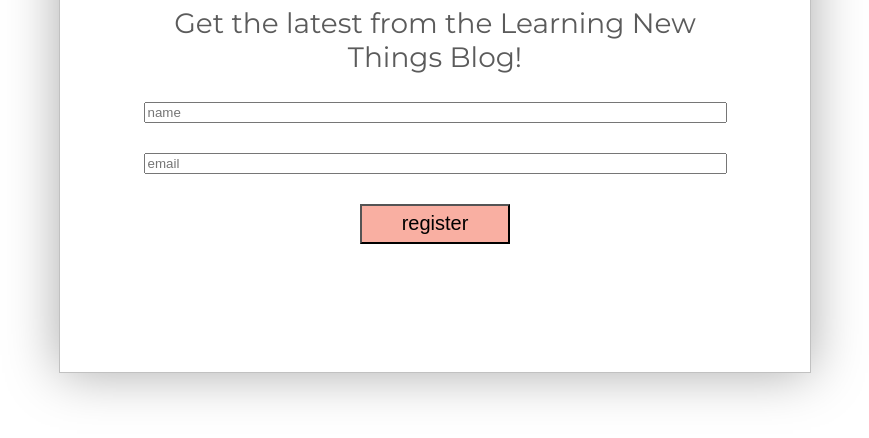
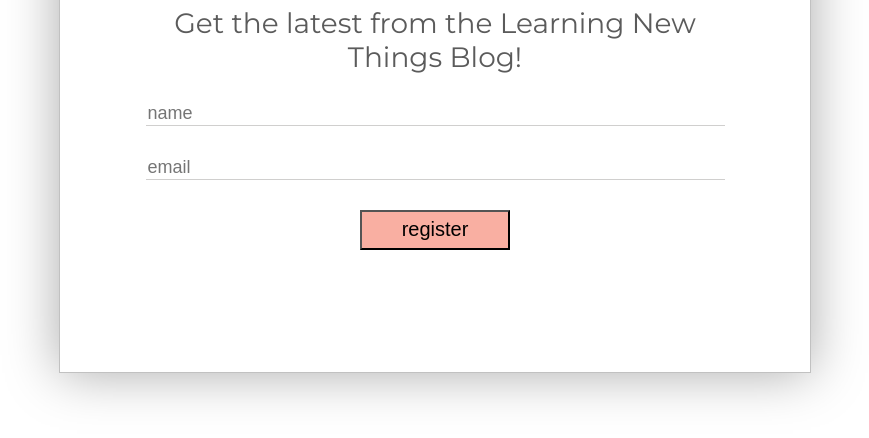
Before and after one commit to stacietaylorcima/generic_signup_page, a website: page index.html in a window 1280 px wide. Shown: the part 318-756 px from the top of the page, without its empty margins (205-1074 px from the left). Drawn offline with Linux system fonts and the light colour scheme.

Commit message:
remove top and side borders from input fields

```diff
--- a/styles.css
+++ b/styles.css
@@ -31,9 +31,15 @@ p {
 
 input {
   display: block;
+  font-size: 18px;
   margin: auto;
   margin-bottom: 30px;
   width: 575px;
+  border-bottom: 1px solid #D0CFCE;
+  border-top: none;
+  border-left: none;
+  border-right: none;
+  outline: none;
 }
 
 button {
```
